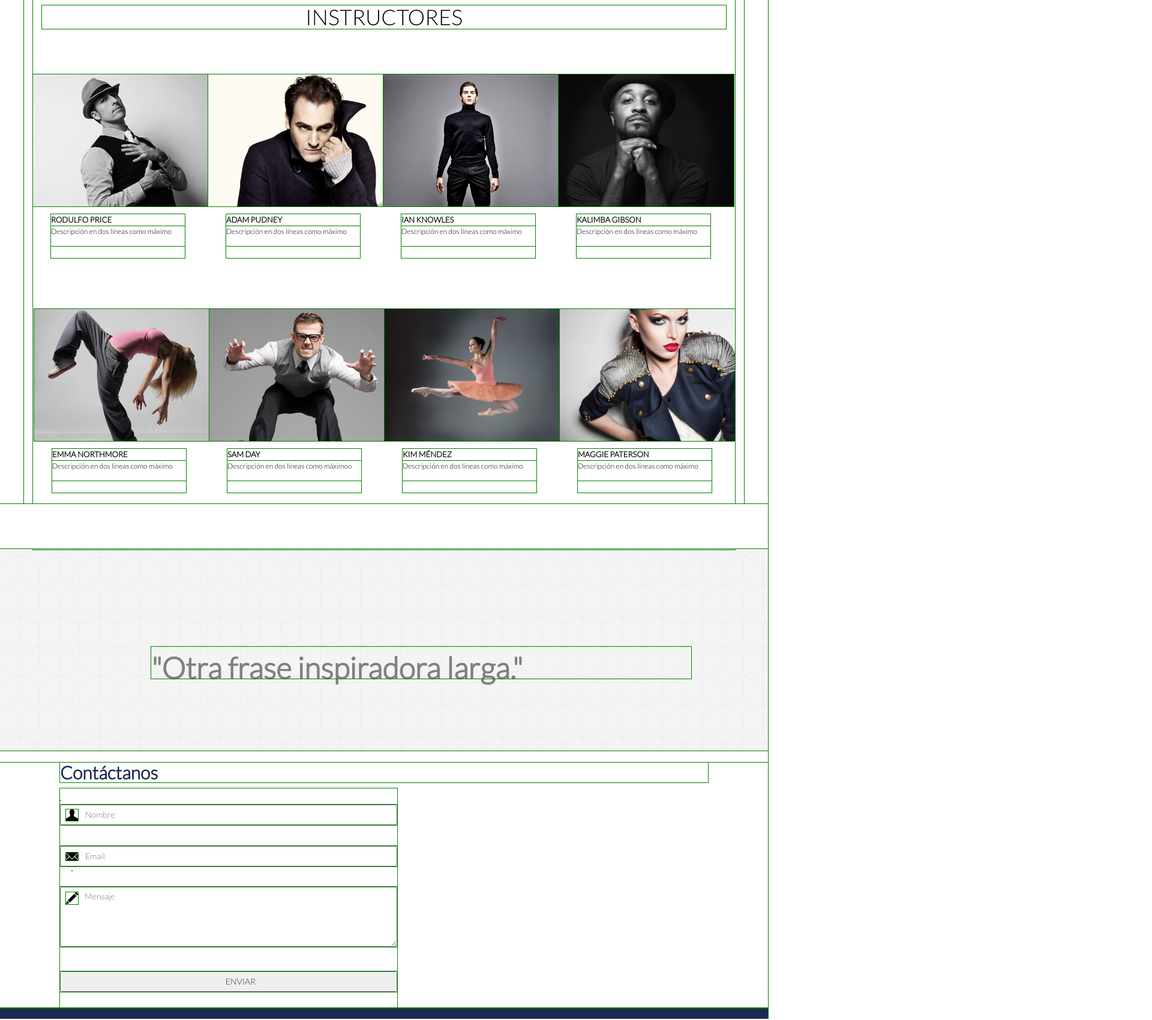
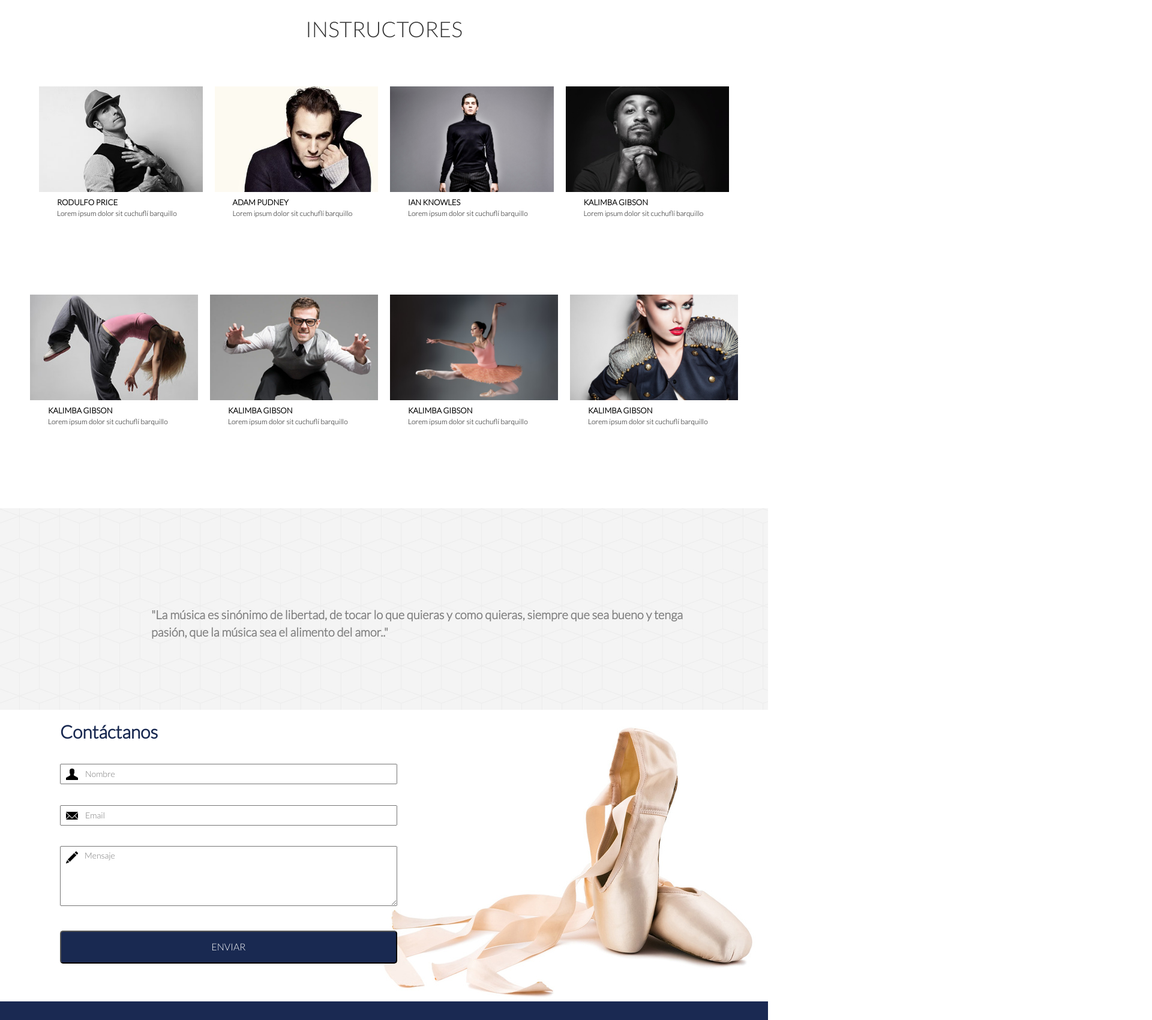
Before and after one commit to IsamarCDavila/grupo-danza-arte, a plain HTML site: page nosotros.html in a window 1280 px wide. Shown: the part 1100-2800 px from the top of the page at 60% size, 1920 px wide, since content can reach past the window. Drawn offline with Linux system fonts and the light colour scheme.

Commit message:
Listo la pagina de nosotros y actualizado

```diff
--- a/css/nosotros.css
+++ b/css/nosotros.css
@@ -1,36 +1,31 @@
-/* Inserta tu codigo aqui */
-*{
-	outline: 1px solid green;
-}
-
 .profesor {
 	background-image: url("../img/dance_7.jpg");
-	height: 550px;
-    width: 2200px;
-    background-size: cover;
-    margin-bottom: -70px;
+	height: 500px;
+    max-width: 100%;
 }
 .sobrenosotros {
 	width: 504px;
 	height: 193px;
 	background-color: black;
-	opacity: .7;
+	opacity: .5;
 	position: absolute;
-	left:-30px;
-	top:124px;
+	left:378px;
+	top:104px;
 	padding: 29px;
 }
 .sobrenosotros, p {
 	color: white;
 	font-size: 20px;
+
+
 }
-.sobrenosotros1{
-    position: absolute;
-    top: 190px;
-    width: 340px;
-    margin-left: 30px;
+.descripcion, p {
+	font-size: 13px;
+	width: 417px;
+	position: absolute;
+	left:422px;
+	top:187px;
 }
-
 .pilares {
 	background-image: url("../img/cubes.png");
 	height: 336px;
@@ -39,8 +34,8 @@
 	color:grey;
 	font-size: 20px;
 	position: absolute;
-	top:100px;
-	left: 255px;
+	top:94px;
+	left: 271px;
 }
 .linea1 {
 	width: 220px;
@@ -72,7 +67,7 @@
 .textopilares1, p {
 	color:grey;
 	font-size: 12px;
-	width: 253px;
+	width: 223px;
 	height: 53px;
 	position: absolute;
 	left: 187px;
@@ -92,7 +87,7 @@
 	font-size: 20px;
 	position: absolute;
 	top:94px;
-	left: 185px;
+	left: 200px;
 
 }
 
@@ -101,7 +96,7 @@
 	font-size: 20px;
 	position: absolute;
 	top:94px;
-	left: 100px;
+	left: 115px;
 }
 .textopilares3, p {
 	color:grey;
@@ -117,114 +112,122 @@
 .instructores {
 	margin-top: 96px;
 	margin-bottom: 76px;
-	color: #000000;
 }
 
-.profesor1 {
+.profe1 {
 	background-image: url("../img/profesor_4.jpg");
-	height: 220px;
-    width: 292px;
+	height: 176px;
 	background-size: cover;
-	margin-bottom:171px;
-	margin-left: 10px 10px;
+	margin-bottom: 171px;
+	display: inline-block;
+	border-left:10px solid white;
+	border-right: 10px solid white;
 
 
 }
-.profesor2 {
+.profe2 {
 	background-image: url("../img/profesor_14.jpg");
-	height: 220px;
-    width: 292px;
+	height: 176px;
 	background-size: cover;
 	margin-bottom:171px;
+	border-left:10px solid white;
+	border-right: 10px solid white;
 }
-.profesor3 {
+.profe3 {
 	background-image: url("../img/profesor_1.jpg");
-	height: 220px;
-    width: 292px;
+	height: 176px;
 	background-size: cover;
 	margin-bottom: 171px;
+	border-left:10px solid white;
+	border-right: 10px solid white;
 }
-.profesor4 {
+.profe4 {
 	background-image: url("../img/profesor_10.jpg");
-	height: 220px;
-    width: 292px;
+	height: 176px;
 	background-size: cover;
 	margin-bottom: 171px;
+	border-left:10px solid white;
+	border-right: 10px solid white;
 }
 .nombreprofe{
 	color: black;
-	margin-top:70px;
+	margin-top:21px;
 	font-size: 13px;
 	font-weight: bolder;
 }
 .textonombre {
 	color: black;
-	margin-top: 90px;
+	margin-top: 40px;
 }
-.profesor5 {
+.profe5 {
 	background-image: url("../img/profesor_11.jpg");
-	height: 220px;
-    width: 292px;
+	height: 176px;
 	background-size: cover;
 	display: inline-block;
 	margin-bottom: 104px;
-    margin-left: 17px;
+	border-left:10px solid white;
+	border-right: 10px solid white;
 }
 
-.profesor6 {
+.profe6 {
 	background-image: url("../img/profesor_12.jpg");
-	height: 220px;
-    width: 292px;
+	height: 176px;
 	background-size: cover;
 	display: block;
+	border-left:10px solid white;
+	border-right: 10px solid white;
 }
-.profesor7 {
+.profe7 {
 	background-image: url("../img/profesor_9.jpg");
-	height: 220px;
-    width: 292px;
-	background-size: cover;
-	display:block;
-}
-.profesor8 {
-	background-image: url("../img/profesor_15.jpg");
-	height: 220px;
-    width: 292px;
+	height: 176px;
 	background-size: cover;
 	display: block;
-
+	border-left:10px solid white;
+	border-right: 10px solid white;
 }
-
+.profe8 {
+	background-image: url("../img/profesor_15.jpg");
+	height: 176px;
+	background-size: cover;
+	display: block;
+	border-left:10px solid white;
+	border-right: 10px solid white;
+}
 /*INSPIRACION*/
-
 .inspiracion {
 	background-image: url("../img/cubes.png");
 	height: 336px;
 }
 .frase  {
-	font-size: 50px;
+	font-size: 20px;
 	width: 900px;
 	font-weight: bolder;
 	margin-left: 167px;
 }
 /*FORMULARIO DE CONTACTO*/
-<<<<<<< HEAD
+.contactanos {
+	background-image: url("../img/shoes_!.jpg");
+	height: 500px;
+	background-repeat: no-repeat;
+	background-size: contain;
+	background-position: right;
+}
+.contacto {
+	color:#1A2952;
+	font-size: 40px;
+	position: absolute;
+    top:70px;
+}
+
 .contenido {
     background: url(../img/shoes_1.jpg) no-repeat;
     background-position: right;
     height: 466px;
 }
-.contenido img{
-    position: relative;
-    top: -35px;
-    left: 10px;
-    width: 20px;
-}
-.contenido .lapiz{
-    position: relative;
-    top: -105px;
-}
 .contenido h2 {
     font-weight: bold;
+    position: relative;
+    left: 0px;
 }
 .contenido form {
     width: 52%;
@@ -244,58 +247,43 @@
     min-width: 100%;
     max-width: 100%;
     height: 100px;
-=======
-.contactanos {
-	background-image: url("../img/shoes_!.jpg");
-	height: 300px;
-	background-repeat: no-repeat;
-	background-size: contain;
-	background-position: right;
-
-}
-.contacto {
-	color:#1A2952;
-	font-size: 40px;
-	position: absolute;
-	margin: 50px
-    top:50px;
-}
-
-.nombre{
-	width: 479px;
-	height: 44px;
-	border: 2px solid #8C8C8C;
-	position: absolute;
-	top:137px;
-	color:#8C8C8C;
-	padding: 10px;
-}
-.email{
-	width: 479px;
-	height: 44px;
-	border: 2px solid #8C8C8C ;
-	position: absolute;
-	top:186px;
-	color:#8C8C8C;
-	padding: 10px;
-}
-.mensaje{
-	width: 479px;
-	height: 115px;
-	border: 2px solid #8C8C8C;
-	position: absolute;
-	top:236px;
-	color:#8C8C8C;
-	padding: 10px;
->>>>>>> 563fd5aea078ac0d9eb86005449dc1c7d4630f1d
 }
 .contenido .send {
-    background: #192951;;
+    background: #192951;
     padding: 14px;
     color: #fff;
     border-radius: 5px;
     font-size: 16px;
 }
-footer p{
-    padding: 100px;
+.contenido .icono{
+	position: relative;
+	top:-35px;
+	left: 10px;
+	width: 20px;
 }
+.contenido .icono1{
+	position: relative;
+	top:-105px;
+	left: 10px;
+	width: 20px;
+}
+
+
+
+
+footer {
+	max-width: 100%;
+	height:100px;
+	background-color: #1A2952;
+	color:#ededed;
+}
+/*FOOTER*/
+
+.futer {
+	color:#7d8cb0;
+	position: absolute;
+	top:20px;
+	left:-22px;
+	width: 269px;
+
+}
--- a/nosotros.html
+++ b/nosotros.html
@@ -10,8 +10,6 @@
 	<link rel="stylesheet" type="text/css" href="css/nosotros.css">
 </head>
 <body>
-
-	<!--MENU PRINCIPAL-->
 	<header>
       <h1 class="text-blue">ESCUELA DE DANZA</h1>
       <ul class="nav">
@@ -20,15 +18,15 @@
           <li><a href="blog.html" target="_blank" >Blog</a></li>
           <li><a href="#contactanos" target="_blank">Contáctanos</a></li>
       </ul>
+    </header>
 
-	</header>
 
 	<section class="profesor bg-img-block">
 		<div class="container">
 			<div class="row">
 				<div class="col-md-4">
 					<p class="sobrenosotros text-center titulo">SOBRE NOSOTROS</p>
-					<p class="sobrenosotros1">Lorem ipsum dolor sit cuchuflí barquillo bacán jote gamba listeilor po cahuín, luca. Chorrocientos pituto ubicatex huevo duro bolsero cachureo el hoyo del queque en cana huevón el año del loly hacerla corta </p>
+					<p class="descripcion text-center">Lorem ipsum dolor sit cuchuflí barquillo bacán jote gamba listeilor po cahuín, luca. Chorrocientos pituto ubicatex huevo duro bolsero cachureo el hoyo del queque en cana huevón el año del loly hacerla corta </p>
 				</div>
 			</div>
 		</div>
@@ -65,48 +63,47 @@
 				<div class="col-md-12">
 					<h1 class="instructores text-center">INSTRUCTORES</h1>
 				</div>
-				<div class="col-md-3 profesor1">
+				<div class="col-md-3 profe1">
 					<p class="nombreprofe"> RODULFO PRICE</p>
-					<p class="textonombre">Descripción en dos líneas como máximo</p>
+					<p class="textonombre">Lorem ipsum dolor sit cuchuflí barquillo</p>
 				</div>
-				<div class="col-md-3 profesor2">
+				<div class="col-md-3 profe2">
 					<p class="nombreprofe">ADAM PUDNEY</p>
-					<p class ="textonombre">Descripción en dos líneas como máximo</p>
+					<p class ="textonombre">Lorem ipsum dolor sit cuchuflí barquillo</p>
 				</div>
-				<div class="col-md-3 profesor3">
+				<div class="col-md-3 profe3">
 					<p class="nombreprofe">IAN KNOWLES</p>
-					<p class="textonombre">Descripción en dos líneas como máximo</p>
+					<p class="textonombre">Lorem ipsum dolor sit cuchuflí barquillo</p>
 				</div>
-				<div class="col-md-3 profesor4">
+				<div class="col-md-3 profe4">
 					<p class="nombreprofe">KALIMBA GIBSON</p>
-					<p class="textonombre titulo">Descripción en dos líneas como máximo</p>
+					<p class="textonombre titulo">Lorem ipsum dolor sit cuchuflí barquillo</p>
 				</div>
 				<div class="row">
-					<div class="col-md-3 profesor5">
-						<p class="nombreprofe">EMMA NORTHMORE</p>
-						<p class="textonombre">Descripción en dos líneas como máximo</p>
+					<div class="col-md-3 profe5">
+						<p class="nombreprofe">KALIMBA GIBSON</p>
+						<p class="textonombre">Lorem ipsum dolor sit cuchuflí barquillo</p>
 					</div>
-					<div class="col-md-3 profesor6">
-						<p class="nombreprofe">SAM DAY</p>
-						<p class="textonombre">Descripción en dos líneas como máximoo</p>
+					<div class="col-md-3 profe6">
+						<p class="nombreprofe">KALIMBA GIBSON</p>
+						<p class="textonombre">Lorem ipsum dolor sit cuchuflí barquillo</p>
 					</div>
-					<div class="col-md-3 profesor7">
-						<p class="nombreprofe">KIM MÉNDEZ</p>
-						<p class="textonombre">Descripción en dos líneas como máximo</p>
+					<div class="col-md-3 profe7">
+						<p class="nombreprofe">KALIMBA GIBSON</p>
+						<p class="textonombre">Lorem ipsum dolor sit cuchuflí barquillo</p>
 					</div>
-					<div class="col-md-3 profesor8">
-						<p class="nombreprofe">MAGGIE PATERSON</p>
-						<p class="textonombre">Descripción en dos líneas como máximo</p>
+					<div class="col-md-3 profe8">
+						<p class="nombreprofe">KALIMBA GIBSON</p>
+						<p class="textonombre">Lorem ipsum dolor sit cuchuflí barquillo</p>
 					</div>
 				</div>
 			</div>
-        </div>
 	</section>
 <section class="inspiracion">
 	<div class="container">
 		<div class="row">
 			<div class="col-md-12">
-				<p class="frase">"Otra frase inspiradora larga."
+				<p class="frase">"La música es sinónimo de libertad, de tocar lo que quieras y como quieras, siempre que sea bueno y tenga pasión, que la música sea el alimento del amor.."
 				</p>
 			</div>
 		</div>
@@ -114,31 +111,37 @@
 </section>
 
 <!--Fomulario de contacto  -->
+
 <section class="contenido">
       <div class="contenedor">
        <a name="contactanos"></a>
        <h2 class="text-blue">Contáctanos</h2>
        <form action="">
-         <label class="user" for="nombre"></label>
-         <input type="text" id="nombre" placeholder="Nombre">
-         <img src="icons/glyphicons-4-user.png" alt="">
-         <input type="text" id="email" placeholder="Email">
-          <img src="icons/glyphicons-11-envelope.png" alt="">
-         <label class="message" for="mensaje"></label>
-         <textarea type="text" id="mensaje" placeholder="Mensaje"></textarea>
-          <img  class="lapiz" src="icons/glyphicons-31-pencil.png" alt="">
-         <input class="send" type="submit" value="ENVIAR">
+        <label class="user" for="nombre"></label>
+        <input  type="text" id="nombre" placeholder="Nombre" >
+        <img class="icono" src="icons/glyphicons-4-user.png">
+        <input type="text" id="email" placeholder="Email">
+        <label class="message" for="mensaje"></label>
+        <img class="icono" src="icons/glyphicons-11-envelope.png">
+        <textarea type="text" id="mensaje" placeholder="Mensaje"></textarea>
+        <img class="icono1" src="icons/glyphicons-31-pencil.png">
+        <input class="send" type="submit" value="ENVIAR">
+
        </form>
       </div>
     </section>
 
-    <footer>
-      <p>  © Escuela de danza. Todos los derechos reservados.</p>
-
-    </footer>
-
 <!--footer-->
 
+<footer>
+ <div class="container">
+ 	<div class="row">
+ 		<div class="col-md-12">
+ 			<p class="futer">© Escuela de danza. Todos los derechos reservados.</p>
+ 		</div>
+ 	</div>
+ </div>
+</footer>
 
 </body>
 </html>
```
